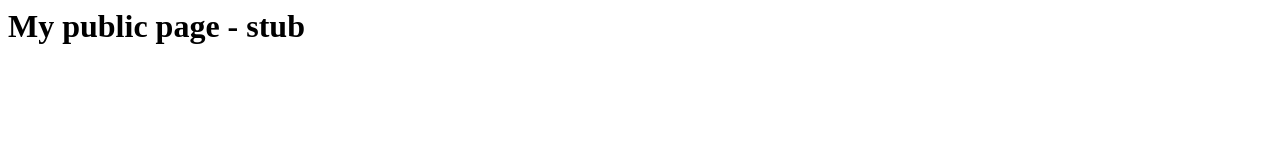
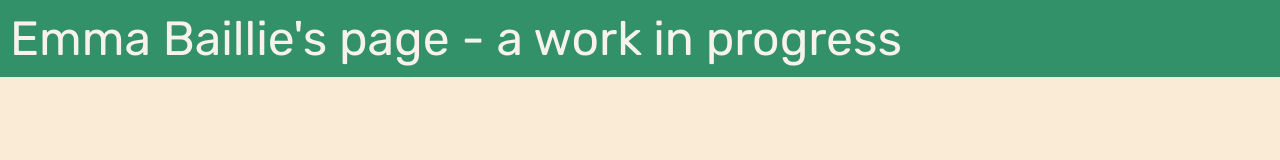
Before and after one commit to EmmaUnimelb/EmmaUnimelb.github.io, a plain HTML site: page index.html in a window 1280 px wide. Drawn offline with Linux system fonts and the light colour scheme.

Commit message:
A little bit of style

```diff
--- a/index.html
+++ b/index.html
@@ -1 +1,14 @@
-<h1>My public page - stub</h1>
+<!DOCTYPE html>
+<html>
+    <head>
+        <link rel="preconnect" href="https://fonts.googleapis.com">
+        <link rel="preconnect" href="https://fonts.gstatic.com" crossorigin>
+        <link href="https://fonts.googleapis.com/css2?family=Rubik:ital,wght@0,300..900;1,300..900&family=Wix+Madefor+Display:wght@400..800&display=swap" rel="stylesheet">
+        <link rel="stylesheet" href="styles.css">
+    </head>
+    <body>
+        <div class="navbar">
+            Emma Baillie's page - a work in progress
+        </div>
+    </body>
+</html>
--- /dev/null
+++ b/styles.css
@@ -0,0 +1,22 @@
+:root{
+    --font-small: 1rem;
+    --font-medium: 1.2rem;
+    --font-large: 2.4rem;
+    --font-heading: 3rem;
+
+}
+
+body{
+    font-family: 'Wix+Madefor+Display',sans-serif;
+    background-color: antiquewhite;
+    margin:0;
+    padding:0;
+}
+
+.navbar{
+    font-family:'Rubik',sans-serif;
+    font-size: var(--font-heading);
+    background-color: #329169;
+    color:#f7f2eb;
+    padding:10px;
+}
```
